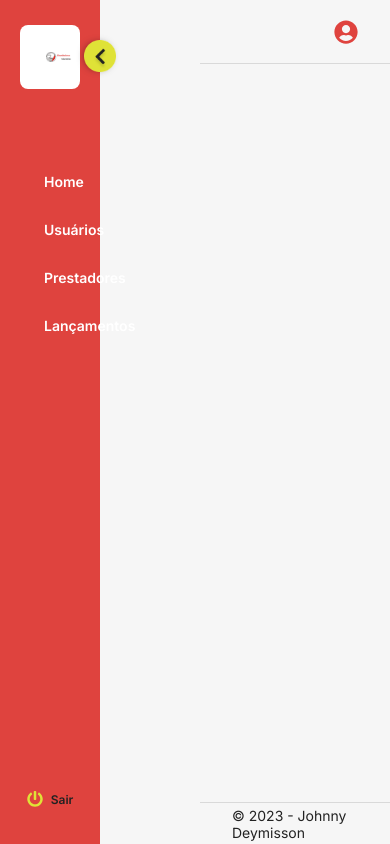
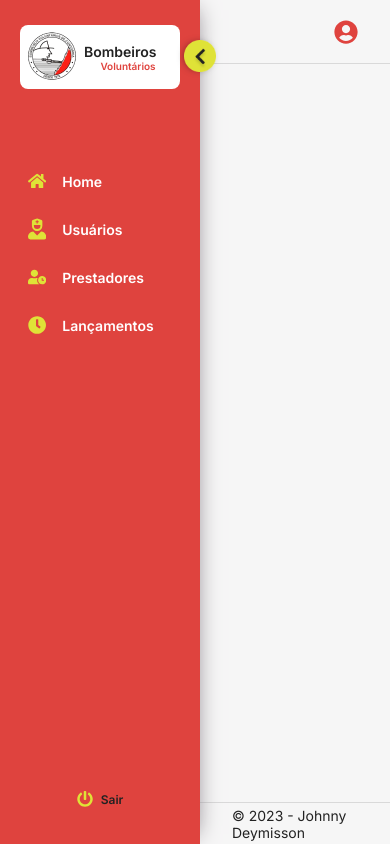
Before and after one commit to jdeymisson/front-bombeiros-voluntarios, a React (Vite) app: page / in a window 390 px wide. Built offline with nearby package versions, Linux system fonts and the light colour scheme.

Commit message:
Ajustado menu sidebar, ajustado o nav para ficar responsivo e também finalizado a interface de hoje

```diff
--- a/src/App.jsx
+++ b/src/App.jsx
@@ -1,9 +1,15 @@
+import { useState } from "react";
 import { Home } from "./pages/Home";
 import { SignIn } from "./pages/SignIn";
 
 function App() {
+  const [openMenu, setOpenMenu] = useState(true);
+
   return(
-    <Home />
+    <Home
+      openMenu={openMenu}
+      setOpenMenu={setOpenMenu}
+    />
   );
 };
 
--- a/src/components/Menu/index.jsx
+++ b/src/components/Menu/index.jsx
@@ -1,43 +1,49 @@
 import { useState } from "react";
 import { Container, Logo, Logout, Nav, IconMenu } from "./styles";
 import { FaUserNurse, FaHome, FaUserClock, FaClock, FaPowerOff } from "react-icons/fa"
-import logo from "../../assets/logo-2.jpg";
+import logo2 from "../../assets/logo-2.jpg";
+import logo from "../../assets/logo.png";
 import iconMenu from "../../assets/icon-menu.png";
 
-export const Menu = () => {
-    const [ openMenu, setOpenMenu] = useState(true);
-    console.log(openMenu, "*****")
+export const Menu = ({ openMenu, setOpenMenu }) => {
     return(
-        <Container openMenu={openMenu}>
-            <IconMenu onClick={() => setOpenMenu(!openMenu)}>
+        <Container>
+            <IconMenu openmenu={openMenu.toString()} onClick={() => setOpenMenu(prevState => !prevState)}>
                 <img src={iconMenu} alt="Icone Menu" />
             </IconMenu>
             <Logo>
-                <img src={logo} alt="Logo dos Bombeiros Voluntários"/>
+                <div>
+                    <img src={logo} alt="Logo dos Bombeiros Voluntários"/>
+                </div>
+                {openMenu &&
+                    <label>
+                        Bombeiros
+                        <p>Voluntários</p>
+                    </label>}
             </Logo>
             <Nav>
                 <ul>
                     <li>
                         <FaHome />
-                        <a>Home</a>
+                        {openMenu && <a>Home</a>}
                     </li>
                     <li>
                         <FaUserNurse />
-                        <a>Usuários</a>
+                        {openMenu && <a>Usuários</a>}
                     </li>
                     <li>
                         <FaUserClock />
-                        <a>Prestadores</a>
+                        {openMenu && <a>Prestadores</a>}
                     </li>
                     <li>
                         <FaClock />
-                        <a>Lançamentos</a>
+                        {openMenu && <a>Lançamentos</a>}
                     </li>
                 </ul>
             </Nav>
             <Logout>
                 <FaPowerOff />
-                Sair
+                {openMenu && "Sair"}
             </Logout>
         </Container>
     );
--- a/src/components/Menu/styles.js
+++ b/src/components/Menu/styles.js
@@ -11,7 +11,6 @@ export const Container = styled.div`
     "nav"
     "logout";
 
-    width: ${({ menuAberto }) => (menuAberto ? '100%' : '50%')};;
     height: 100%;
 
     padding: 2.5rem 2rem;
@@ -19,23 +18,44 @@ export const Container = styled.div`
     background: ${({ theme }) => theme.COLORS.RED};
 
     position: relative;
+
+    -webkit-box-shadow: 6px 0px 22px -10px rgba(130,122,130,1);
+    -moz-box-shadow: 6px 0px 22px -10px rgba(130,122,130,1);
+    box-shadow: 6px 0px 22px -10px rgba(130,122,130,1);
 `
 
 export const Logo = styled.div`
     grid-area: logo;
     width: 100%;
     height: 100%;
-    padding: 0 0 0 2.6rem;
+    padding: .8rem;
+
     display: flex;
     justify-content: center;
     align-items: center;
+    gap: .8rem;
 
     background: ${({ theme }) => theme.COLORS.WHITE};
 
     border-radius: .8rem;
 
+    label {
+        flex: 1;
+
+        font-size: 1.4rem;
+        font-weight: 700;
+
+        > p {
+            font-size: 1rem;
+            text-align: center;
+            font-weight: 700;
+            color: ${({ theme }) => theme.COLORS.RED};
+        }
+    }
+
     > img {
         width: 100%;
+        height: 100%;
     }
 `;
 
@@ -58,6 +78,7 @@ export const Nav = styled.nav`
 
             display: flex;
             align-items: center;
+            justify-content: center;
             gap: 1.6rem;
 
             height: 4rem;
@@ -116,6 +137,10 @@ export const IconMenu = styled.div`
     -moz-box-shadow: -2px 0px 9px -4px rgba(0,0,0,0.75);
     box-shadow: -2px 0px 9px -4px rgba(0,0,0,0.75);
 
+    transition: all .2s;
+
+        transform: ${({ openmenu }) => openmenu === "false" ? "rotateY(180deg)" : "rotateY(0deg)"};
+
     > img {
         width: 100%;
         height: 100%;
--- a/src/pages/Home/index.jsx
+++ b/src/pages/Home/index.jsx
@@ -1,11 +1,15 @@
+import { useState } from "react";
 import { Footer } from "../../components/Footer";
 import { Header } from "../../components/Header";
 import { Menu } from "../../components/Menu";
 import { Container } from "./styles";
-export const Home = () => {
+export const Home = ({ openMenu, setOpenMenu }) => {
     return(
-        <Container>
-            <Menu />
+        <Container openmenu={openMenu.toString()}>
+            <Menu
+                setOpenMenu={setOpenMenu}
+                openMenu={openMenu}
+            />
             <Header />
             <Footer />
         </Container>
--- a/src/pages/Home/styles.js
+++ b/src/pages/Home/styles.js
@@ -5,12 +5,12 @@ export const Container = styled.div`
     height: 100vh;
 
     display: grid;
-    grid-template-columns: 20rem auto;
+    grid-template-columns: ${({ openmenu }) => openmenu === "true" ? '20rem auto' : '10rem auto'};
     grid-template-rows: 6.4rem auto 4.2rem;
     grid-template-areas:
     "menu header"
     "menu content"
     "menu footer";
-
+    transition: width .3s ease;
     background: ${({ theme }) => theme.COLORS.GRAY_100};
 `;
```
Also changed, not shown: src/assets/logo.png.
